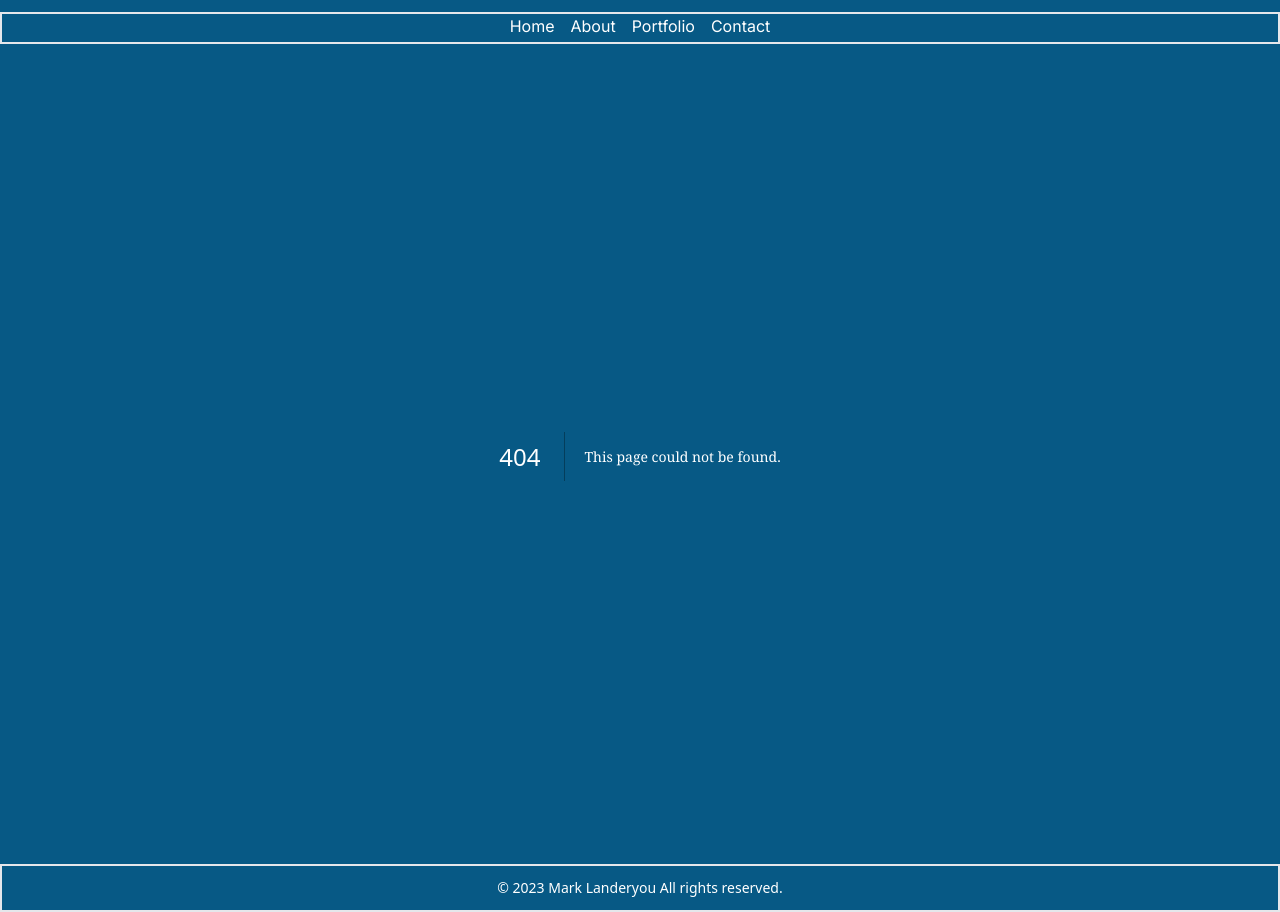
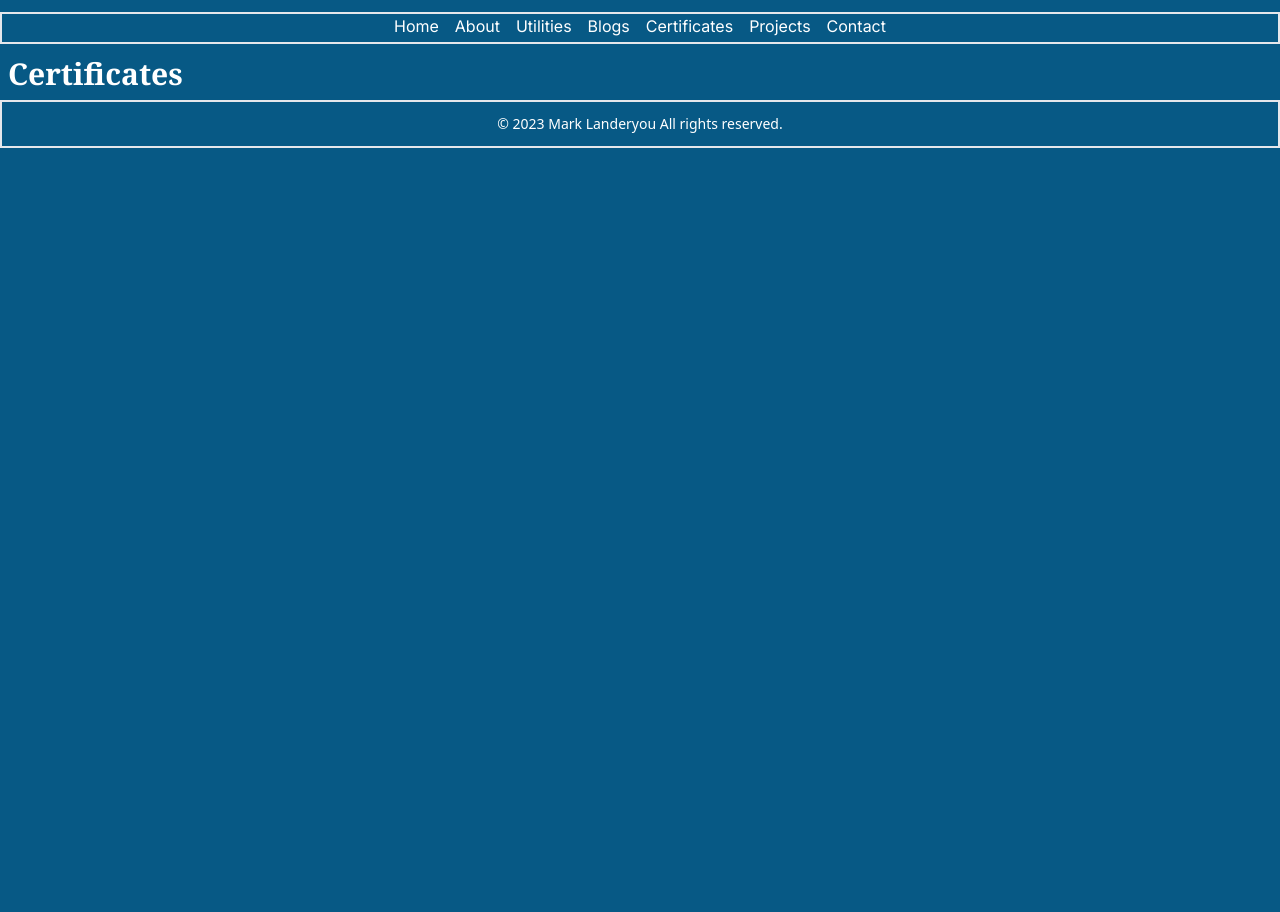
Before and after one commit to samurai71/portfolio, a Next.js app: page /certificates in a window 1280 px wide. Before the commit this address had no page. After the commit the page ends 800 px from the top, so only its background shows below. Built offline with nearby package versions, Linux system fonts and the light colour scheme.

Commit message:
feat: created the links for topnav component

```diff
--- /dev/null
+++ b/src/app/blogs/page.jsx
@@ -0,0 +1,12 @@
+export const metadata = {
+  title: "Blogs",
+};
+const Blogs = () => {
+  return (
+    <section className="container mx-auto px-2">
+      <h2>Blogs</h2>
+    </section>
+  );
+};
+
+export default Blogs;
--- /dev/null
+++ b/src/app/certificates/page.jsx
@@ -0,0 +1,12 @@
+export const metadata = {
+  title: "Certificates",
+};
+const certificates = () => {
+  return (
+    <section className="container mx-auto px-2">
+      <h2>Certificates</h2>
+    </section>
+  );
+};
+
+export default certificates;
--- a/src/app/components/TopNav.tsx
+++ b/src/app/components/TopNav.tsx
@@ -5,7 +5,10 @@ const TopNav = () => {
     <nav className="space-x-4 container-md h-8 mt-3 mb-3 pb-2 text-center border-2">
       <Link href="/">Home</Link>
       <Link href="/about">About</Link>
-      <Link href="/portfolio">Portfolio</Link>
+      <Link href="/utlities">Utilities</Link>
+      <Link href="/blogs">Blogs</Link>
+      <Link href="/certificates">Certificates</Link>
+      <Link href="/projects">Projects</Link>
       <Link href="/contact">Contact</Link>
     </nav>
   );
--- /dev/null
+++ b/src/app/utlities/page.jsx
@@ -0,0 +1,13 @@
+export const metadata = {
+  title: "Utilities",
+};
+
+function utlities() {
+  return (
+    <section className="container mx-auto px-2">
+      <h2>Utlities</h2>
+    </section>
+  );
+}
+
+export default utlities;
```
Also changed, not shown: src/app/projects/page.jsx (renamed from src/app/portfolio/page.jsx).
